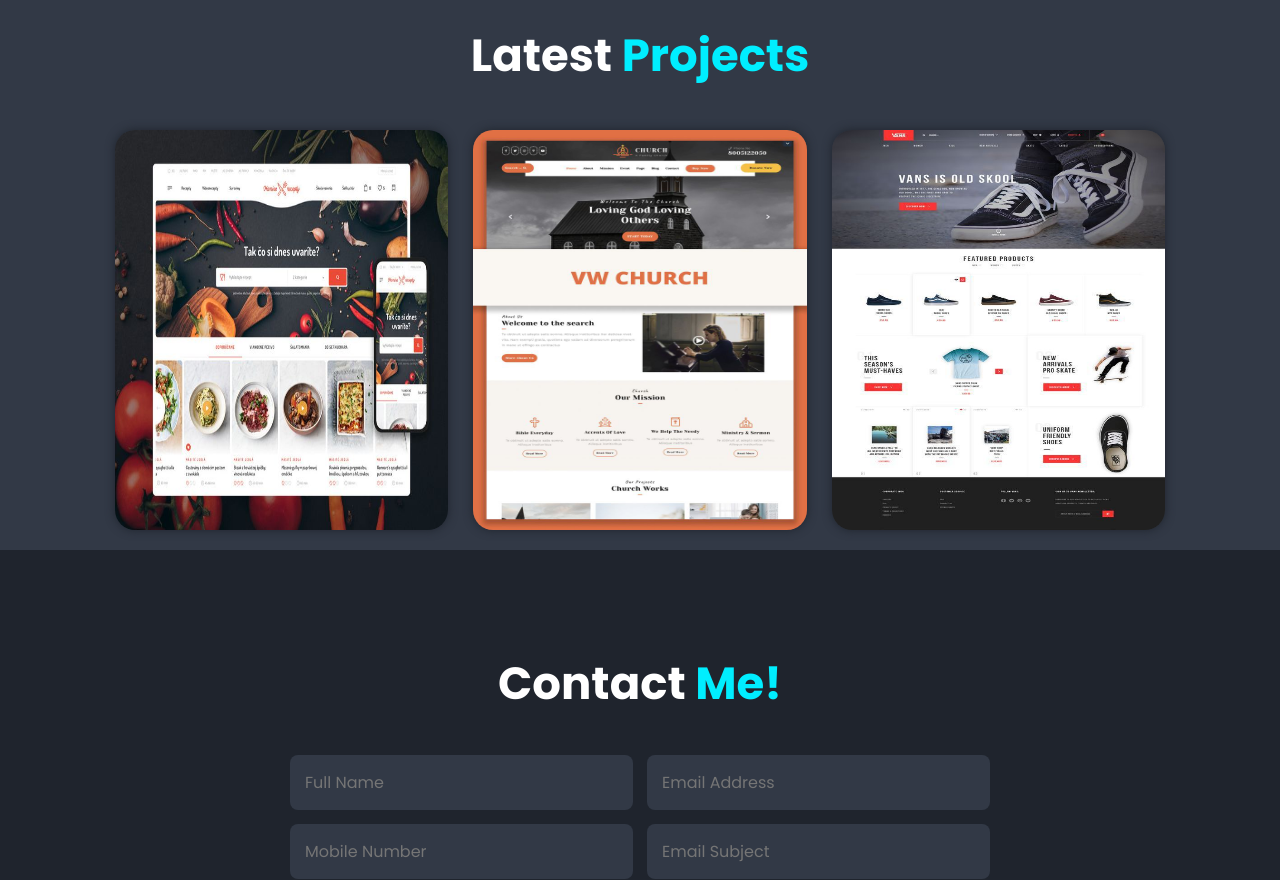
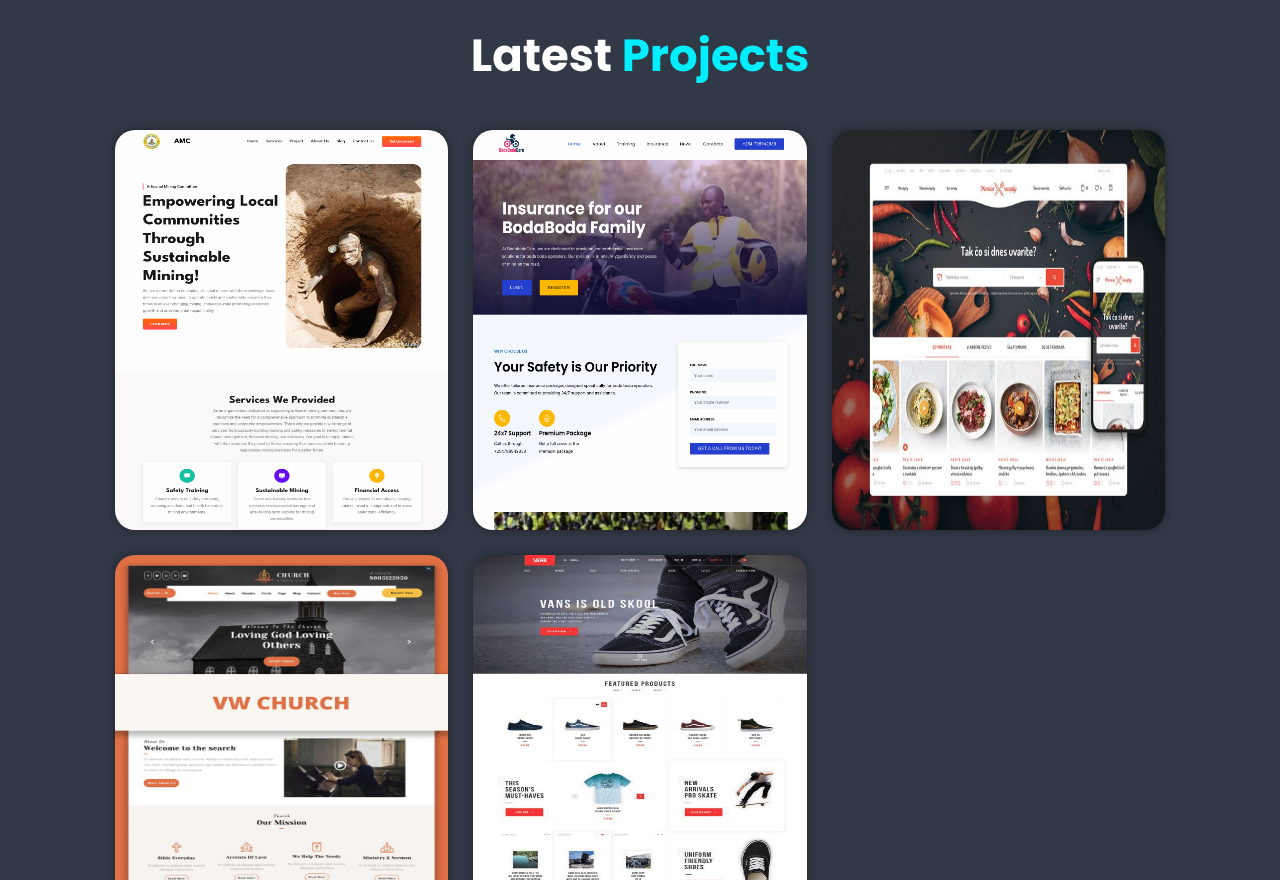
Before and after one commit to Bravque/MyPortfolio, a plain HTML site: page index.html in a window 1280 px wide. Shown: the part 1920-2800 px from the top of the page. Drawn offline with nearby package versions, Linux system fonts and the light colour scheme.

Commit message:
project and cv updates

```diff
--- a/index.html
+++ b/index.html
@@ -118,6 +118,25 @@
         <h2 class="heading"> Latest <span>Projects</span></h2>
 
         <div class="projects-content">
+             <div class="project">
+                <img src="/files/project1.png" alt="Project 1" object-fit="fill">
+                <div class="project-layer">
+                    <h4>Artisanal Mining Committee - Migori</h4>
+                    <p>This is a website for Migori County Artisanal Mining Committee that keeps investors and miners up-to-date with mining activities in Migori County</p>
+                    <a href="https://artisanalminingcommittee.netlify.app/" class="btn" target="_blank"><i class='bx bx-link-external' ></i></a>
+                </div>
+            </div>
+
+             <div class="project">
+                <img src="/files/project2.png" alt="Project 1">
+                <div class="project-layer">
+                    <h4>BodaBodaCare Web Application</h4>
+                    <p>BodaBodaCare is a web based application that educates motorbike operators on roadsafety and insures them against accidents.</p>
+                    <a href="https://bodabodacare.netlify.app/" class="btn" target="_blank"><i class='bx bx-link-external' ></i></a>
+                </div>
+            </div>
+
+
             <div class="project">
                 <img src="/files/project1.jpeg" alt="Project 1">
                 <div class="project-layer">
```
Also changed, not shown: files/MIGORI COUNTY ARTISANAL MINING COMMITTEE (AMC) — Mozilla Firefox_001.png (added), files/project1.png (added), files/project2.png (added), 2 other files.
